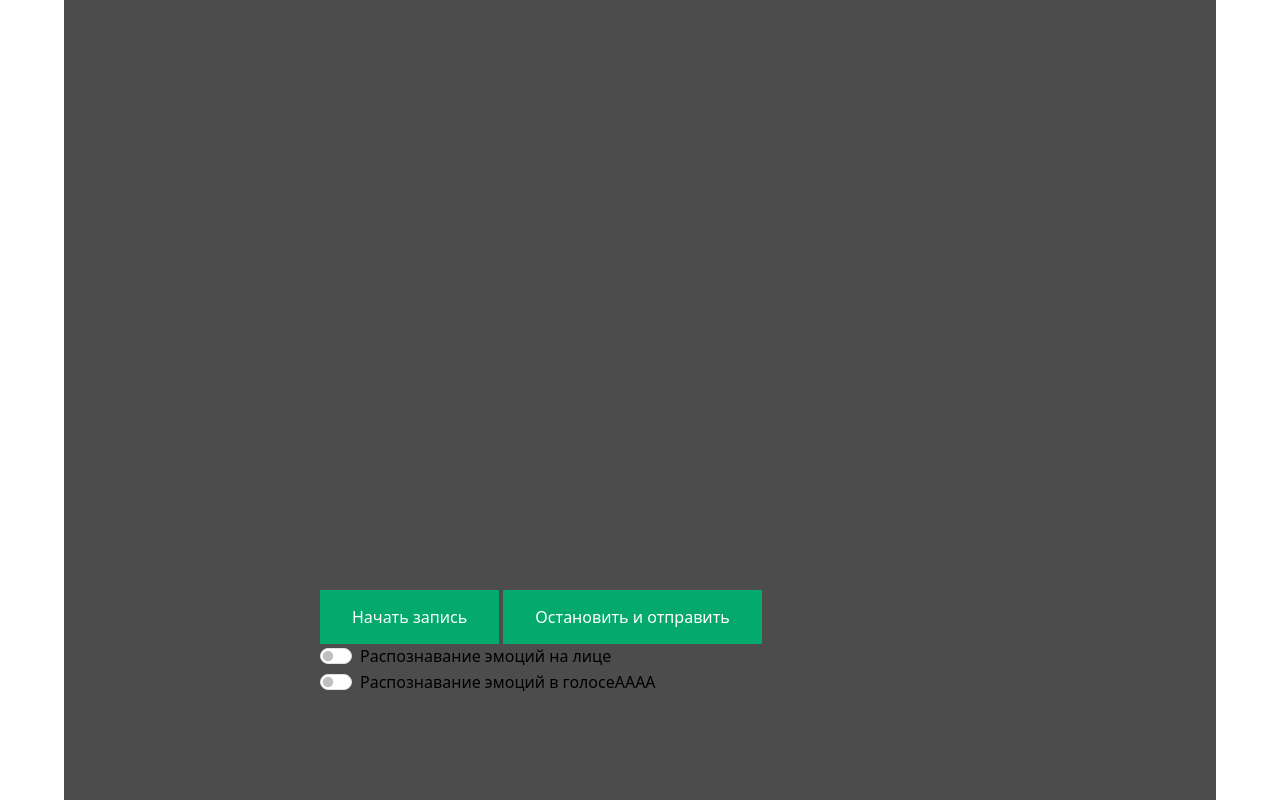
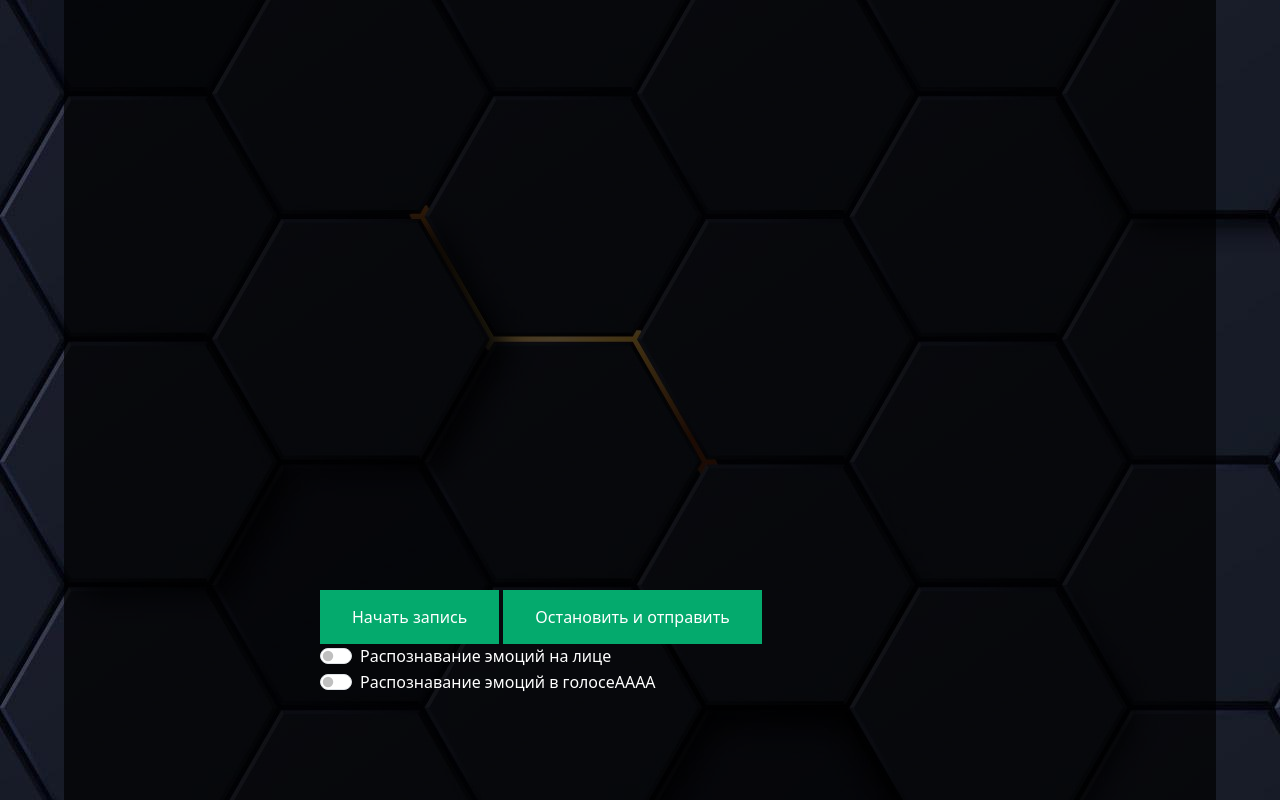
Before and after one commit to Erarys/DiplomaProject, a Django app: page /record/ in a window 1280 px wide. Run offline with Django 5.2, Linux system fonts and the light colour scheme.

Commit message:
Background image

```diff
--- a/smartsite/speech/static/speech/css/base.css
+++ b/smartsite/speech/static/speech/css/base.css
@@ -6,8 +6,8 @@ body {
     height: 100vh;           /* чтобы flex-контейнер растянулся на весь экран */
     margin: 0;
     flex-direction: column;
-    /*background-image: url('../img/background.jpg');*/
-    color: black;
+    background-image: url('../img/background.jpg');
+    color: white;
 
 }
 
```
